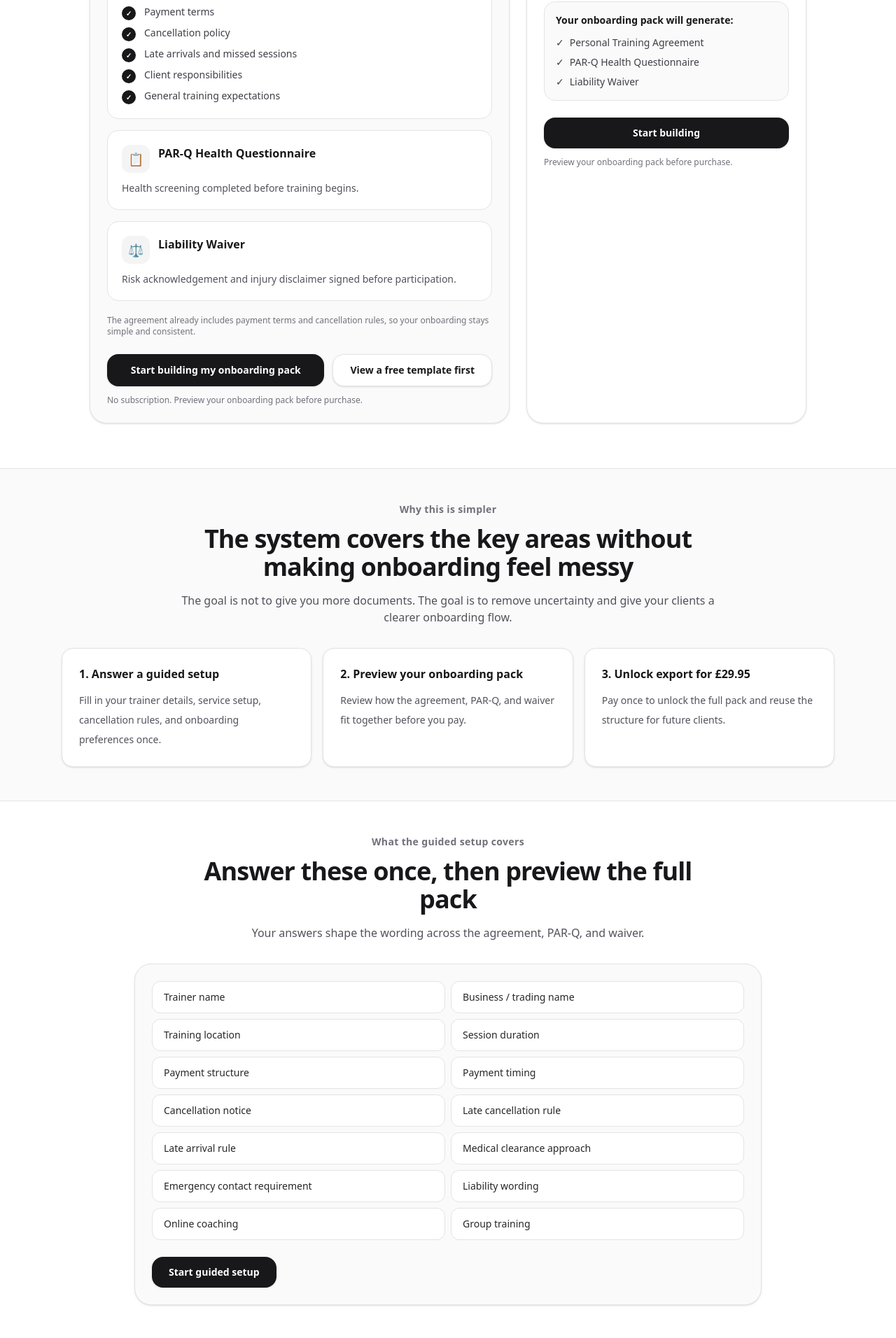
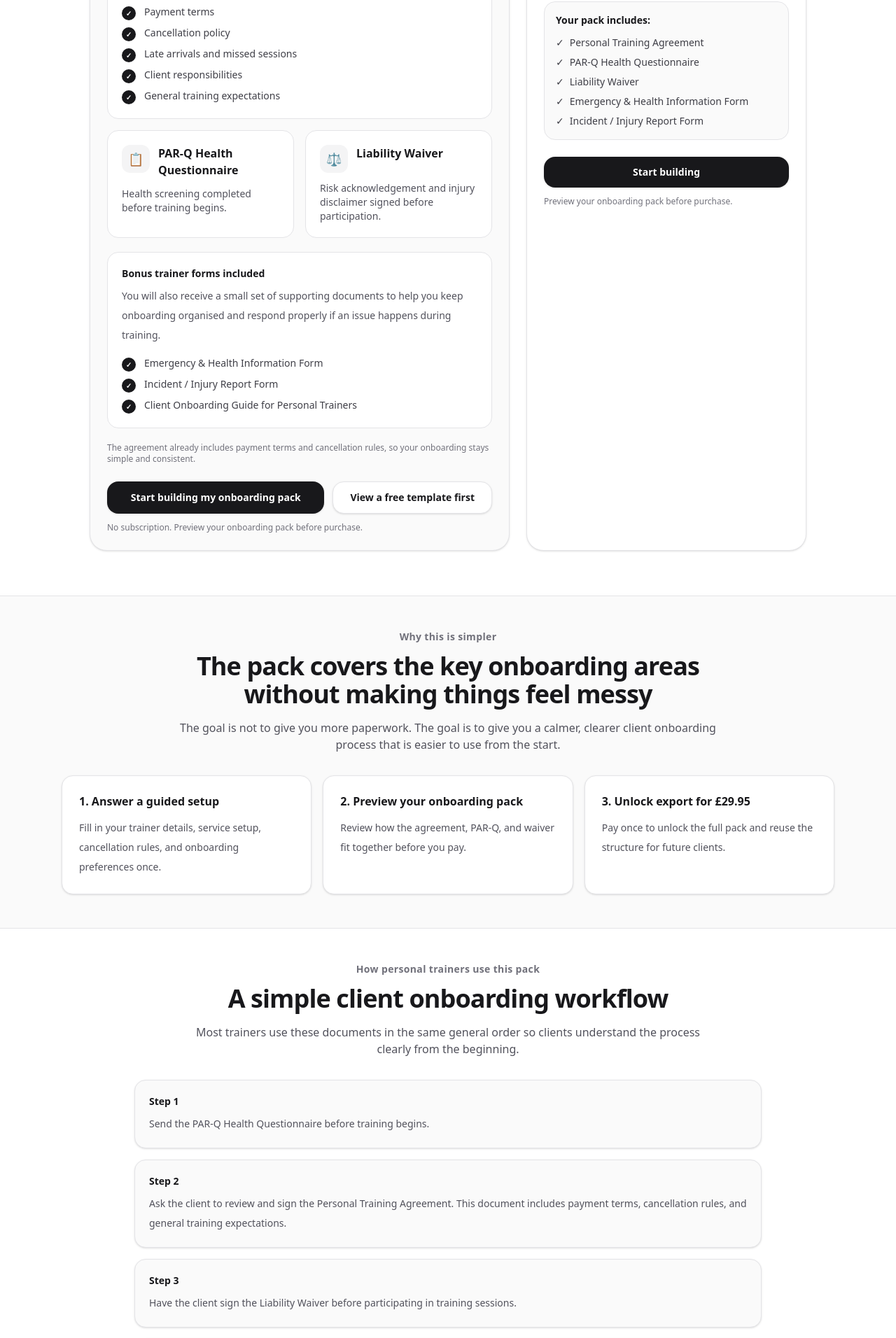
Before and after one commit to Bilaalsid99/contractforge, a Next.js app: page /client-onboarding-pack in a window 1280 px wide. Shown: the part 760-2672 px from the top of the page at 70% size. Built offline with nearby package versions, Linux system fonts and the light colour scheme.

Commit message:
Refine generator UX and update onboarding pack email delivery

```diff
--- a/src/app/api/checkout/success/route.ts
+++ b/src/app/api/checkout/success/route.ts
@@ -30,7 +30,7 @@ export async function GET(req: Request) {
 
     const purchasedPriceId = lineItems.data[0]?.price?.id;
 
-    if (purchasedPriceId !== process.env.STRIPE_PRICE_ID) {
+    if (!purchasedPriceId || purchasedPriceId !== process.env.STRIPE_PRICE_ID) {
       return NextResponse.redirect(new URL("/generate", origin));
     }
 
@@ -60,7 +60,9 @@ export async function GET(req: Request) {
         });
 
         const baseUrl = process.env.BASE_URL || origin;
-        const restoreUrl = `${baseUrl}/restore?token=${encodeURIComponent(restoreToken)}`;
+        const restoreUrl = `${baseUrl}/restore?token=${encodeURIComponent(
+          restoreToken
+        )}`;
 
         await sendRestoreAccessEmail({
           to: customerEmail,
--- a/src/app/client-onboarding-pack/page.tsx
+++ b/src/app/client-onboarding-pack/page.tsx
@@ -128,6 +128,20 @@ export default function ClientOnboardingPackPage() {
     "Group training",
   ];
 
+  const bonusForms = [
+    "Emergency & Health Information Form",
+    "Incident / Injury Report Form",
+    "Client Onboarding Guide for Personal Trainers",
+  ];
+
+ const workflowSteps = [
+  "Send the PAR-Q Health Questionnaire before training begins.",
+  "Ask the client to review and sign the Personal Training Agreement. This document includes payment terms, cancellation rules, and general training expectations.",
+  "Have the client sign the Liability Waiver before participating in training sessions.",
+  "Keep the Emergency & Health Information Form on file for client safety.",
+  "Use the Incident / Injury Report Form if something happens during a session.",
+];
+
   return (
     <main className="bg-white">
       <section className="mx-auto max-w-6xl px-4 pb-12 pt-16 sm:px-6 sm:pb-16 sm:pt-20">
@@ -141,16 +155,19 @@ export default function ClientOnboardingPackPage() {
         <SectionTitle
           kicker="Personal Trainer Client Onboarding Pack"
           title="Build your personal trainer client onboarding pack in minutes"
-          desc="Answer a guided setup and generate a structured onboarding pack covering agreements, health screening, and liability."
+          desc="Answer a guided setup and preview a structured onboarding pack covering agreements, health screening, liability, and key trainer safety forms."
         />
 
         <div className="mx-auto mt-8 grid max-w-5xl gap-6 lg:grid-cols-[1.2fr_0.8fr]">
           <div className="rounded-3xl border border-zinc-200 bg-zinc-50 p-6 shadow-sm">
             <p className="text-sm font-semibold text-zinc-900">
-              What the onboarding pack generates
+              What the onboarding pack includes
             </p>
             <p className="mt-2 text-sm leading-7 text-zinc-600">
-              Designed to reduce cognitive overload. Instead of handing you a stack of disconnected templates, the system organises the key onboarding protections into three clear client-facing documents.
+              Designed to reduce cognitive overload. Instead of handing you a
+              stack of disconnected templates, the pack gives you the core
+              documents many trainers need to onboard clients with clearer
+              expectations and safer structure.
             </p>
 
             <div className="mt-5 grid gap-4">
@@ -180,6 +197,7 @@ export default function ClientOnboardingPackPage() {
                 <CheckList items={agreementCoverage} />
               </div>
 
+              <div className="grid gap-4 sm:grid-cols-2">
                 <div className="rounded-2xl border border-zinc-200 bg-white p-5">
                   <div className="flex items-start gap-3">
                     <span className="inline-flex h-10 w-10 shrink-0 items-center justify-center rounded-xl bg-zinc-100 text-lg">
@@ -214,6 +232,19 @@ export default function ClientOnboardingPackPage() {
                     participation.
                   </p>
                 </div>
+              </div>
+            </div>
+
+            <div className="mt-5 rounded-2xl border border-zinc-200 bg-white p-5">
+              <p className="text-sm font-semibold text-zinc-900">
+                Bonus trainer forms included
+              </p>
+              <p className="mt-2 text-sm leading-7 text-zinc-600">
+                You will also receive a small set of supporting documents to
+                help you keep onboarding organised and respond properly if an
+                issue happens during training.
+              </p>
+              <CheckList items={bonusForms} />
             </div>
 
             <p className="mt-5 text-xs text-zinc-500">
@@ -259,7 +290,7 @@ export default function ClientOnboardingPackPage() {
 
             <div className="mt-6 rounded-2xl border border-zinc-200 bg-zinc-50 p-4">
               <p className="text-sm font-semibold text-zinc-900">
-                Your onboarding pack will generate:
+                Your pack includes:
               </p>
               <div className="mt-3 space-y-2 text-sm text-zinc-700">
                 <div className="flex items-center gap-2">
@@ -273,6 +304,14 @@ export default function ClientOnboardingPackPage() {
                 <div className="flex items-center gap-2">
                   <span>✓</span>
                   <span>Liability Waiver</span>
+                </div>
+                <div className="flex items-center gap-2">
+                  <span>✓</span>
+                  <span>Emergency &amp; Health Information Form</span>
+                </div>
+                <div className="flex items-center gap-2">
+                  <span>✓</span>
+                  <span>Incident / Injury Report Form</span>
                 </div>
               </div>
             </div>
@@ -294,8 +333,8 @@ export default function ClientOnboardingPackPage() {
         <div className="mx-auto max-w-6xl px-4 py-12 sm:px-6">
           <SectionTitle
             kicker="Why this is simpler"
-            title="The system covers the key areas without making onboarding feel messy"
-            desc="The goal is not to give you more documents. The goal is to remove uncertainty and give your clients a clearer onboarding flow."
+            title="The pack covers the key onboarding areas without making things feel messy"
+            desc="The goal is not to give you more paperwork. The goal is to give you a calmer, clearer client onboarding process that is easier to use from the start."
           />
 
           <div className="mt-8 grid gap-4 md:grid-cols-3">
@@ -320,17 +359,41 @@ export default function ClientOnboardingPackPage() {
       <section className="border-t border-zinc-200 bg-white">
         <div className="mx-auto max-w-6xl px-4 py-12 sm:px-6">
           <SectionTitle
+            kicker="How personal trainers use this pack"
+            title="A simple client onboarding workflow"
+            desc="Most trainers use these documents in the same general order so clients understand the process clearly from the beginning."
+          />
+
+          <div className="mx-auto mt-8 max-w-4xl space-y-4">
+            {workflowSteps.map((step, index) => (
+              <div
+                key={step}
+                className="rounded-2xl border border-zinc-200 bg-zinc-50 p-5 shadow-sm"
+              >
+                <p className="text-sm font-semibold text-zinc-900">
+                  Step {index + 1}
+                </p>
+                <p className="mt-2 text-sm leading-7 text-zinc-600">{step}</p>
+              </div>
+            ))}
+          </div>
+        </div>
+      </section>
+
+      <section className="border-t border-zinc-200 bg-zinc-50">
+        <div className="mx-auto max-w-6xl px-4 py-12 sm:px-6">
+          <SectionTitle
             kicker="What the guided setup covers"
             title="Answer these once, then preview the full pack"
             desc="Your answers shape the wording across the agreement, PAR-Q, and waiver."
           />
 
-          <div className="mx-auto mt-8 max-w-4xl rounded-3xl border border-zinc-200 bg-zinc-50 p-6 shadow-sm">
+          <div className="mx-auto mt-8 max-w-4xl rounded-3xl border border-zinc-200 bg-white p-6 shadow-sm">
             <div className="grid gap-2 sm:grid-cols-2">
               {generatorQuestions.map((item) => (
                 <div
                   key={item}
-                  className="rounded-xl border border-zinc-200 bg-white px-4 py-3 text-sm font-medium text-zinc-800"
+                  className="rounded-xl border border-zinc-200 bg-zinc-50 px-4 py-3 text-sm font-medium text-zinc-800"
                 >
                   {item}
                 </div>
@@ -344,29 +407,39 @@ export default function ClientOnboardingPackPage() {
         </div>
       </section>
 
-      <section className="border-t border-zinc-200 bg-zinc-50">
-        <div className="mx-auto max-w-5xl px-4 py-14 text-center sm:px-6">
+      <section className="border-t border-zinc-200 bg-white">
+        <div className="mx-auto max-w-5xl px-4 py-14 sm:px-6">
           <SectionTitle
-            kicker="Client onboarding flow"
-            title="A calmer structure for both you and your clients"
-            desc="The pack is organised around the actual order a trainer would usually onboard a client."
+            kicker="What you receive"
+            title="A structured onboarding pack, not a pile of random templates"
+            desc="The pack is designed to help personal trainers move from first enquiry to first session with clearer expectations, safer screening, and better documentation."
           />
 
-          <div className="mt-8 space-y-4 text-sm text-zinc-700">
-            <div className="rounded-xl border border-zinc-200 bg-white p-4">
-              1. Client signs the personal training agreement
-            </div>
-            <div className="rounded-xl border border-zinc-200 bg-white p-4">
-              2. Client completes the PAR-Q health questionnaire
-            </div>
-            <div className="rounded-xl border border-zinc-200 bg-white p-4">
-              3. Client signs the liability waiver before training begins
-            </div>
+          <div className="mt-8 grid gap-4 md:grid-cols-2">
+            <Card title="Core onboarding documents">
+              <CheckList
+                items={[
+                  "Personal Training Agreement",
+                  "PAR-Q Health Questionnaire",
+                  "Liability Waiver",
+                ]}
+              />
+            </Card>
+
+            <Card title="Supporting trainer forms">
+              <CheckList
+                items={[
+                  "Emergency & Health Information Form",
+                  "Incident / Injury Report Form",
+                  "Client Onboarding Guide for Personal Trainers",
+                ]}
+              />
+            </Card>
           </div>
         </div>
       </section>
 
-      <section className="border-t border-zinc-200 bg-white">
+      <section className="border-t border-zinc-200 bg-zinc-50">
         <div className="mx-auto max-w-4xl px-4 py-14 text-center sm:px-6">
           <p className="text-sm font-semibold tracking-wide text-zinc-500">
             Ready to build?
--- a/src/app/generate/generate-client.tsx
+++ b/src/app/generate/generate-client.tsx
@@ -28,6 +28,12 @@ function classNames(...xs: Array<string | false | undefined | null>) {
   return xs.filter(Boolean).join(" ");
 }
 
+const inputClassName =
+  "w-full rounded-2xl border border-zinc-200 bg-white px-4 py-3 text-sm text-zinc-900 outline-none transition focus:border-zinc-400 focus:ring-2 focus:ring-zinc-100";
+
+const selectClassName =
+  "w-full min-h-[48px] appearance-none rounded-2xl border border-zinc-200 bg-white px-4 pr-10 py-3 text-[15px] text-zinc-900 outline-none transition focus:border-zinc-400 focus:ring-2 focus:ring-zinc-100";
+
 function Field({
   label,
   value,
@@ -48,7 +54,7 @@ function Field({
         value={value}
         onChange={(e) => onChange(e.target.value)}
         placeholder={placeholder}
-        className="w-full rounded-2xl border border-zinc-200 bg-white px-4 py-3 text-sm text-zinc-900 outline-none transition focus:border-zinc-400"
+        className={inputClassName}
       />
     </label>
   );
@@ -70,10 +76,11 @@ function SelectField({
       <span className="mb-2 block text-sm font-semibold text-zinc-900">
         {label}
       </span>
+      <div className="relative">
         <select
           value={value}
           onChange={(e) => onChange(e.target.value)}
-        className="w-full rounded-2xl border border-zinc-200 bg-white px-4 py-3 text-sm text-zinc-900 outline-none transition focus:border-zinc-400"
+          className={selectClassName}
         >
           {options.map((option) => (
             <option key={option} value={option}>
@@ -81,6 +88,23 @@ function SelectField({
             </option>
           ))}
         </select>
+
+        <div className="pointer-events-none absolute inset-y-0 right-3 flex items-center text-zinc-500">
+          <svg
+            xmlns="http://www.w3.org/2000/svg"
+            viewBox="0 0 20 20"
+            fill="currentColor"
+            className="h-4 w-4"
+            aria-hidden="true"
+          >
+            <path
+              fillRule="evenodd"
+              d="M5.23 7.21a.75.75 0 011.06.02L10 11.168l3.71-3.938a.75.75 0 111.08 1.04l-4.25 4.512a.75.75 0 01-1.08 0L5.21 8.27a.75.75 0 01.02-1.06z"
+              clipRule="evenodd"
+            />
+          </svg>
+        </div>
+      </div>
     </label>
   );
 }
@@ -146,6 +170,7 @@ Date: [Date]`;
 function buildParq(form: FormState) {
   return `PAR-Q HEALTH QUESTIONNAIRE
 
+Trainer: ${form.trainerName || "[Trainer name]"}
 Trainer / Business: ${form.businessName || "[Business name]"}
 
 Client name: [Client full name]
@@ -213,14 +238,10 @@ function PreviewPanel({
   title,
   fullText,
   isUnlocked,
-  onUnlock,
-  loading,
 }: {
   title: string;
   fullText: string;
   isUnlocked: boolean;
-  onUnlock: () => void;
-  loading: boolean;
 }) {
   const previewText = useMemo(() => getPreviewText(fullText), [fullText]);
 
@@ -248,18 +269,9 @@ function PreviewPanel({
                 </p>
                 <p className="mt-1 text-sm text-zinc-600">
                   You can review the structure and wording style first. Unlock
-                  the full pack to view complete documents and export.
+                  the full pack to access complete documents, export, and the
+                  supporting onboarding files.
                 </p>
-                <div className="mt-4">
-                  <button
-                    type="button"
-                    onClick={onUnlock}
-                    disabled={loading}
-                    className="rounded-2xl bg-zinc-900 px-4 py-2 text-sm font-semibold text-white disabled:cursor-not-allowed disabled:bg-zinc-400"
-                  >
-                    {loading ? "Redirecting..." : "Unlock export (£29.95)"}
-                  </button>
-                </div>
               </div>
             </div>
           </>
@@ -391,18 +403,6 @@ export default function GenerateClient({
             >
               Back to product page
             </Link>
-            <button
-              type="button"
-              onClick={handleCheckout}
-              disabled={loading || isUnlocked}
-              className="rounded-2xl bg-zinc-900 px-4 py-2 text-sm font-semibold text-white disabled:cursor-not-allowed disabled:bg-zinc-400"
-            >
-              {isUnlocked
-                ? "Export unlocked"
-                : loading
-                  ? "Redirecting..."
-                  : "Unlock export (£29.95)"}
-            </button>
           </div>
         </div>
 
@@ -429,6 +429,18 @@ export default function GenerateClient({
                     <span>✓</span>
                     <span>Liability Waiver</span>
                   </div>
+                  <div className="flex items-center gap-2">
+                    <span>✓</span>
+                    <span>Emergency &amp; Health Information Form</span>
+                  </div>
+                  <div className="flex items-center gap-2">
+                    <span>✓</span>
+                    <span>Incident / Injury Report Form</span>
+                  </div>
+                  <div className="flex items-center gap-2">
+                    <span>✓</span>
+                    <span>Client Onboarding Guide for Personal Trainers</span>
+                  </div>
                 </div>
               </div>
             </SectionCard>
@@ -440,14 +452,18 @@ export default function GenerateClient({
               <Field
                 label="Trainer name"
                 value={form.trainerName}
-                onChange={(value) => setForm((s) => ({ ...s, trainerName: value }))}
+                onChange={(value) =>
+                  setForm((s) => ({ ...s, trainerName: value }))
+                }
                 placeholder="e.g. Alex Smith"
               />
 
               <Field
                 label="Business / trading name"
                 value={form.businessName}
-                onChange={(value) => setForm((s) => ({ ...s, businessName: value }))}
+                onChange={(value) =>
+                  setForm((s) => ({ ...s, businessName: value }))
+                }
                 placeholder="e.g. Alex's Fitness Coaching"
               />
             </SectionCard>
@@ -542,31 +558,44 @@ export default function GenerateClient({
             </SectionCard>
 
             <SectionCard
-              title="Health and liability"
+              title="Health, screening and liability"
               desc="These details shape the screening and risk wording."
             >
-              <Field
+              <SelectField
                 label="Medical clearance approach"
                 value={form.medicalClearanceApproach}
                 onChange={(value) =>
                   setForm((s) => ({ ...s, medicalClearanceApproach: value }))
                 }
+                options={[
+                  "Medical clearance may be requested where appropriate",
+                  "Medical clearance required where relevant conditions are disclosed",
+                  "Client responsible for confirming suitability before training",
+                ]}
               />
 
-              <Field
+              <SelectField
                 label="Emergency contact requirement"
                 value={form.emergencyContactRequirement}
                 onChange={(value) =>
                   setForm((s) => ({ ...s, emergencyContactRequirement: value }))
                 }
+                options={[
+                  "Emergency contact details required before training begins",
+                  "Emergency contact details requested but optional",
+                ]}
               />
 
-              <Field
+              <SelectField
                 label="Liability wording"
                 value={form.liabilityWording}
                 onChange={(value) =>
                   setForm((s) => ({ ...s, liabilityWording: value }))
                 }
+                options={[
+                  "The trainer is not responsible for injuries arising from undisclosed health conditions or failure to follow guidance",
+                  "Training involves inherent risk and the client agrees to follow instructions and disclose relevant information",
+                ]}
               />
             </SectionCard>
           </section>
@@ -641,8 +670,6 @@ export default function GenerateClient({
               title={activeTitle}
               fullText={activeContent}
               isUnlocked={isUnlocked}
-              onUnlock={handleCheckout}
-              loading={loading}
             />
           </section>
         </div>
--- a/src/lib/email/sendRestoreAccessEmail.ts
+++ b/src/lib/email/sendRestoreAccessEmail.ts
@@ -20,32 +20,79 @@ export async function sendRestoreAccessEmail(params: {
   await resend.emails.send({
     from,
     to,
-    subject: "Your ContractForge onboarding pack",
+    subject: "Your Personal Trainer Client Onboarding Pack",
     html: `
       <p>Thanks for your purchase.</p>
-      <p>Your personal trainer onboarding pack is ready.</p>
+
+      <p>Your Personal Trainer Client Onboarding Pack is ready.</p>
+
       <p>
         <a href="${params.restoreUrl}" style="display:inline-block;padding:12px 18px;background:#111;color:#fff;border-radius:8px;text-decoration:none;">
           Open my onboarding pack
         </a>
       </p>
-      <p>This restore link can be used to regain access for the next 30 days.</p>
-      <p>Your pack includes:</p>
+
+      <p>This link restores access to the generator and your documents for the next 30 days.</p>
+
+      <p><strong>Your pack includes:</strong></p>
+
       <ul>
         <li>Personal Training Agreement</li>
         <li>PAR-Q Health Questionnaire</li>
         <li>Liability Waiver</li>
       </ul>
-      <p>If the button does not work, copy this link into your browser:</p>
+
+      <p><strong>Supporting onboarding files:</strong></p>
+
+      <ul>
+        <li>
+          <a href="https://docs.google.com/document/u/6/d/1iit8DSCG9uDKrQLW-m2PEQa3nswzx6eeSFShY7YxvhY/copy">
+            Client Onboarding Guide for Personal Trainers
+          </a>
+        </li>
+
+        <li>
+          <a href="https://docs.google.com/document/u/6/d/1AHtCwbRAN39V9mGEeHwuLEJytRnl4VMTOOZKBrzaaVk/copy">
+            Emergency & Health Information Form
+          </a>
+        </li>
+
+        <li>
+          <a href="https://docs.google.com/document/u/6/d/1_NwmIbY12KAQ_WdzQQmESZOrQnWY2urVxSJc3i6QLb4/copy">
+            Incident / Injury Report Form
+          </a>
+        </li>
+      </ul>
+
+      <p>If the button above does not work, copy this link into your browser:</p>
+
       <p>${params.restoreUrl}</p>
     `,
     text: `Thanks for your purchase.
 
-Your personal trainer onboarding pack is ready.
+Your Personal Trainer Client Onboarding Pack is ready.
 
 Open your onboarding pack:
 ${params.restoreUrl}
 
-This restore link can be used to regain access for the next 30 days.`,
+This link restores access for the next 30 days.
+
+Your pack includes:
+
+Personal Training Agreement
+PAR-Q Health Questionnaire
+Liability Waiver
+
+Supporting onboarding files:
+
+Client Onboarding Guide for Personal Trainers
+https://docs.google.com/document/u/6/d/1iit8DSCG9uDKrQLW-m2PEQa3nswzx6eeSFShY7YxvhY/copy
+
+Emergency & Health Information Form
+https://docs.google.com/document/u/6/d/1AHtCwbRAN39V9mGEeHwuLEJytRnl4VMTOOZKBrzaaVk/copy
+
+Incident / Injury Report Form
+https://docs.google.com/document/u/6/d/1_NwmIbY12KAQ_WdzQQmESZOrQnWY2urVxSJc3i6QLb4/copy
+`,
   });
 }
```
Lines whose indentation alone changed are shown as unchanged.
